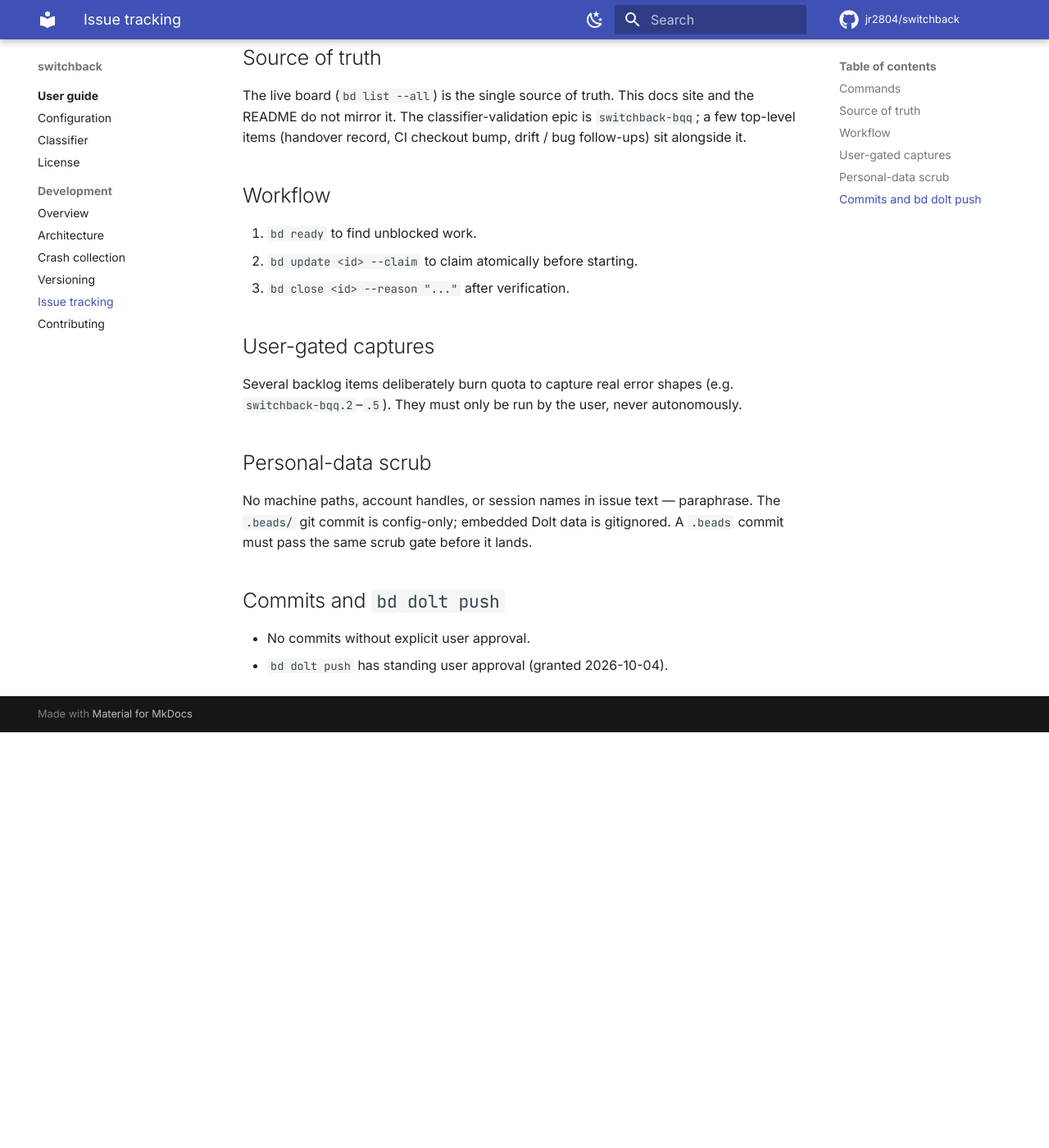
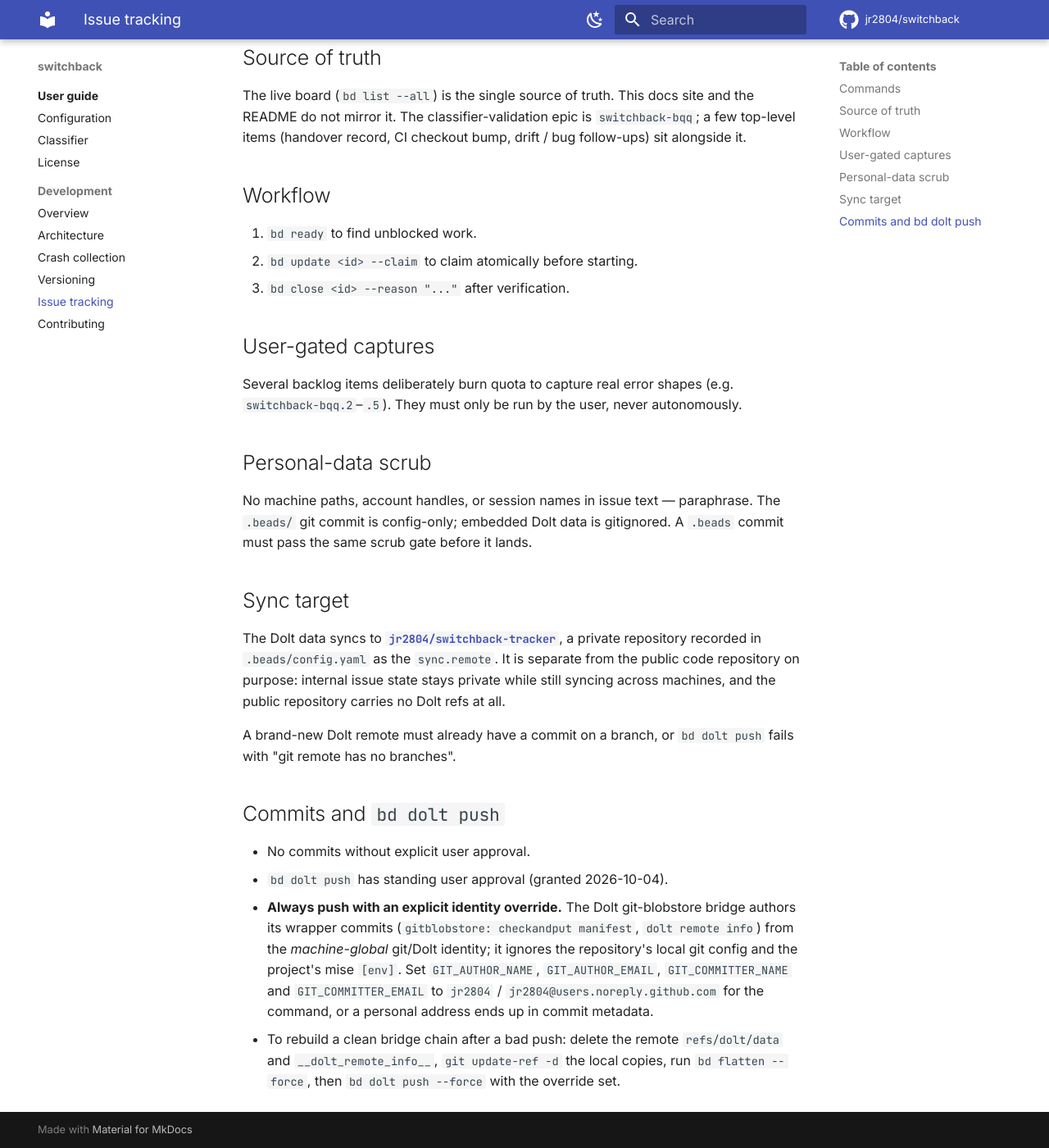
Before and after one commit to jr2804/switchback, an MkDocs documentation site: the page built from docs/issue-tracking.md, in a window 1280 px wide and 1400 px high, scrolled down 533 px. Shown: the whole window at 82% size. Built offline with MkDocs 1.6.1 and Material for MkDocs 9.7.7, drawn with Linux system fonts in a browser that asks for light colours; comment, search, counter and statistics services are not loaded; before the commit the page ends 1426 px from its top, so only the background shows below that; some of the changed text lies outside the part shown.

Commit message:
chore: point the beads tracker at the private tracker repo
The Dolt remote (and .beads/config.yaml sync.remote) moves from the public code repository to the dedicated private repository jr2804/switchback-tracker: internal issue state stays private while still syncing across machines, and the public repository now carries no Dolt refs.

docs/issue-tracking.md documents the new sync target and the required push identity override. The Dolt git-blobstore bridge authors its wrapper commits from the machine-global git/Dolt identity and ignores both the repository's local git config and the project's mise [env], so bd dolt push must run with GIT_AUTHOR_*/GIT_COMMITTER_* set to jr2804 (verified); without it a personal address lands in commit metadata.

```diff
--- a/docs/issue-tracking.md
+++ b/docs/issue-tracking.md
@@ -4,7 +4,8 @@ Long-horizon work — the classifier-validation backlog, the user-gated
 provider captures, drift / bug follow-ups — is tracked with
 [beads](https://github.com/gastownhall/beads), a dependency-aware issue
 tracker built for multi-session agent work. The tracker lives in
-`.beads/` (local, machine-scoped; not shipped in the extension).
+`.beads/` (local, machine-scoped; not shipped in the extension) and syncs to a
+dedicated private repository — see [Sync target](#sync-target).
 
 ## Commands
 
@@ -45,7 +46,31 @@ paraphrase. The `.beads/` git commit is config-only; embedded Dolt data
 is gitignored. A `.beads` commit must pass the same scrub gate before it
 lands.
 
+## Sync target
+
+The Dolt data syncs to **[`jr2804/switchback-tracker`][tracker]**, a private
+repository recorded in `.beads/config.yaml` as the `sync.remote`. It is separate
+from the public code repository on purpose: internal issue state stays private
+while still syncing across machines, and the public repository carries no Dolt
+refs at all.
+
+[tracker]: https://github.com/jr2804/switchback-tracker
+
+A brand-new Dolt remote must already have a commit on a branch, or `bd dolt
+push` fails with "git remote has no branches".
+
 ## Commits and `bd dolt push`
 
 - No commits without explicit user approval.
 - `bd dolt push` has standing user approval (granted 2026-10-04).
+- **Always push with an explicit identity override.** The Dolt git-blobstore
+  bridge authors its wrapper commits (`gitblobstore: checkandput manifest`,
+  `dolt remote info`) from the *machine-global* git/Dolt identity; it ignores the
+  repository's local git config and the project's mise `[env]`. Set
+  `GIT_AUTHOR_NAME`, `GIT_AUTHOR_EMAIL`, `GIT_COMMITTER_NAME` and
+  `GIT_COMMITTER_EMAIL` to `jr2804` / `jr2804@users.noreply.github.com` for the
+  command, or a personal address ends up in commit metadata.
+- To rebuild a clean bridge chain after a bad push: delete the remote
+  `refs/dolt/data` and `__dolt_remote_info__`, `git update-ref -d` the local
+  copies, run `bd flatten --force`, then `bd dolt push --force` with the
+  override set.
```
Also changed, not shown: 1 other file.
